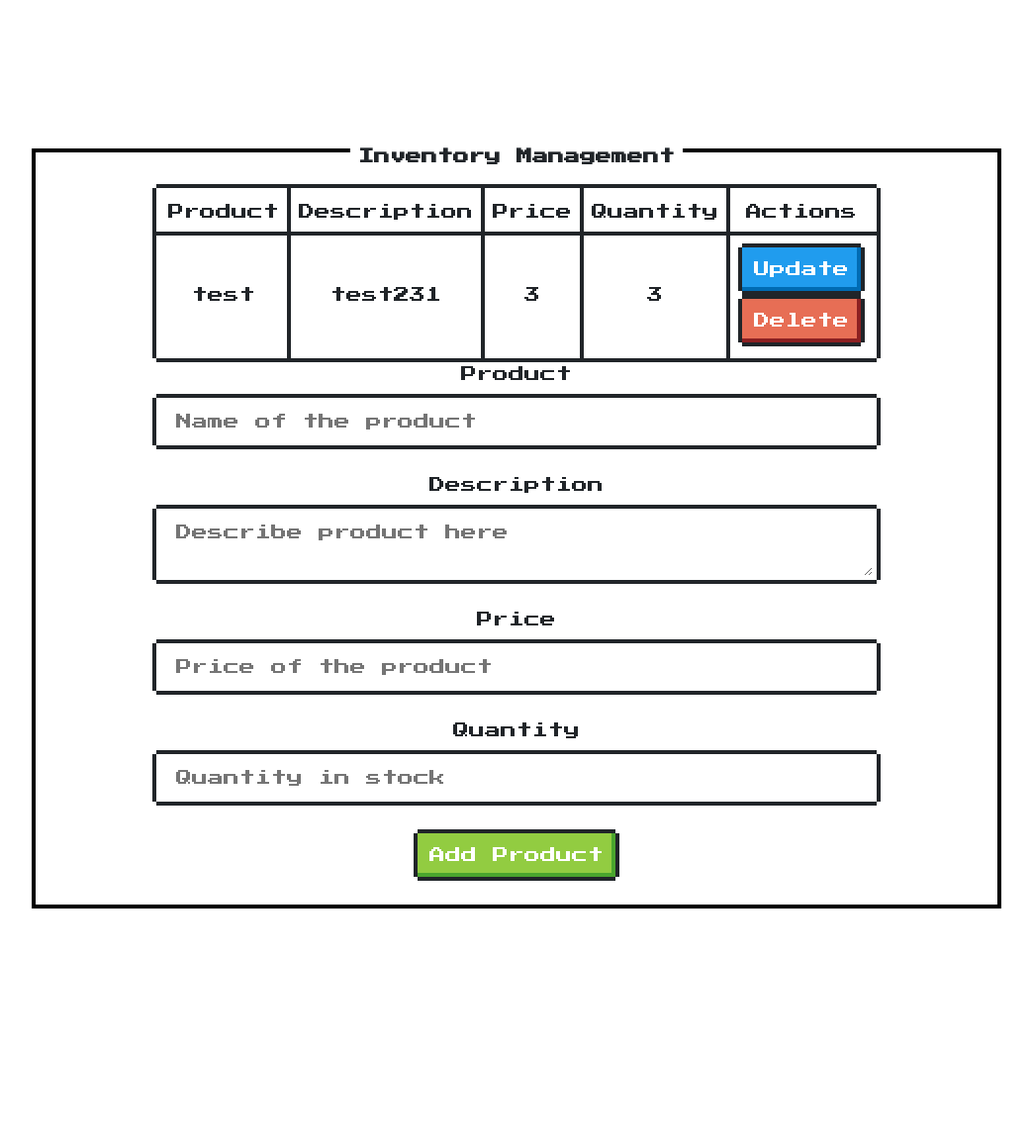
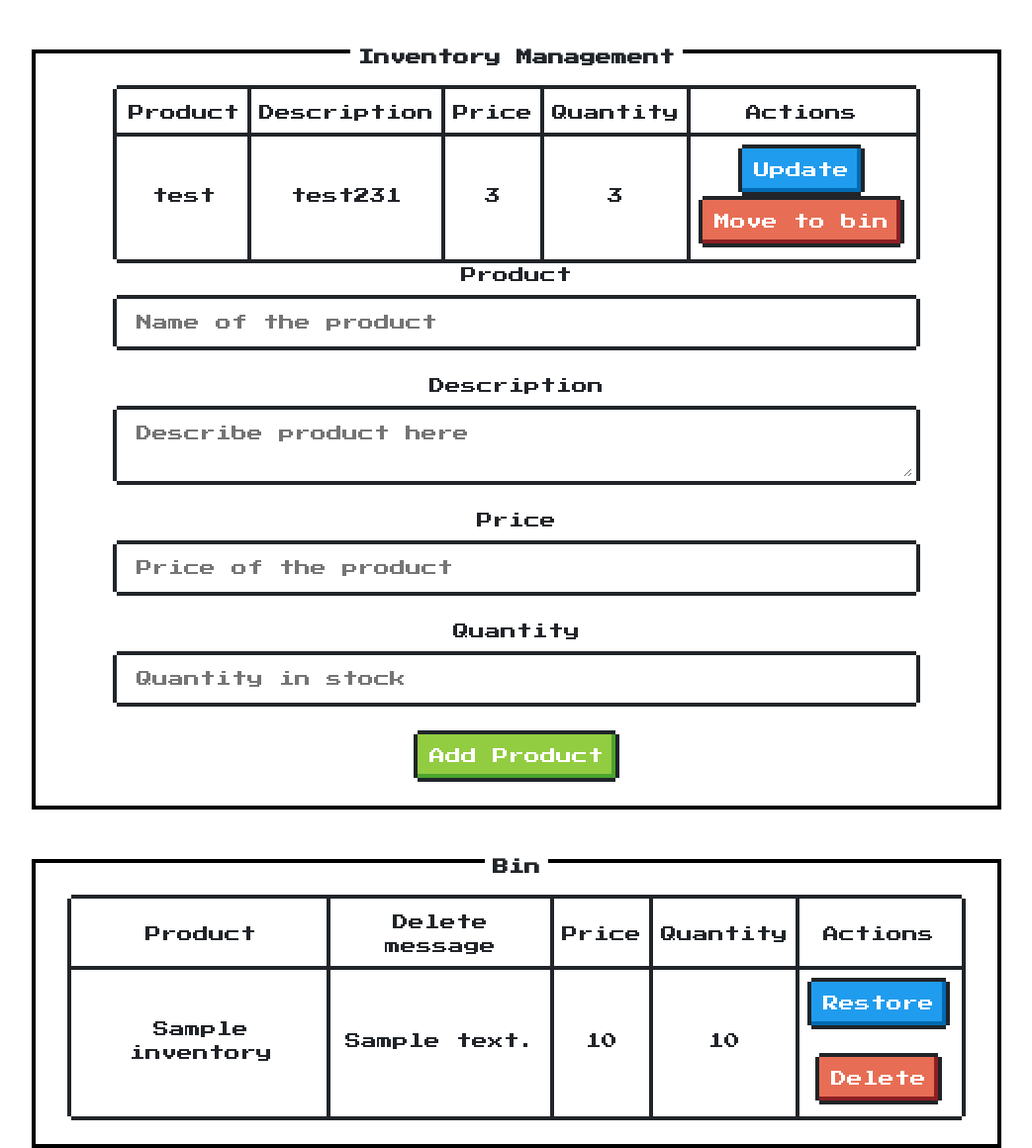
Before and after one commit to vinnieOrdobas/backend_nes, a Flask app: page / in a window 1280 px wide. Shown: the whole page at 99% size, without its empty margins (118-1161 px from the left). Before the commit the page ends 918 px from the top, so only its background shows below. Run offline with Flask 2, Linux system fonts and the light colour scheme; data comes from the database, SQL or seed files in the repository; both versions use the stored data as it was after the commit; tables that the repository leaves empty hold one stand-in row (values such as "Sample post").

Commit message:
created functions to restore products form the bin

```diff
--- a/app.py
+++ b/app.py
@@ -14,6 +14,18 @@ class Inventory(db.Model):
     price = db.Column(db.Integer, nullable=False)
     quantity = db.Column(db.Integer, default=1)
     date_created = db.Column(db.DateTime, default=datetime.utcnow)
+
+    def __repr__(self):
+        return '<Inventory %r>' % self.name
+
+class DeletedInventory(db.Model):
+    id = db.Column(db.Integer, primary_key=True)
+    name = db.Column(db.String(80), nullable=False)
+    description = db.Column(db.String(80), nullable=True)
+    price = db.Column(db.Integer, nullable=False)
+    quantity = db.Column(db.Integer, default=1)
+    date_created = db.Column(db.DateTime, default=datetime.utcnow)
+    reason_for_deletion = db.Column(db.String(80), nullable=False)
 
     def __repr__(self):
         return '<Inventory %r>' % self.name
@@ -36,12 +48,45 @@ def index():
             return 'There was an issue adding your product'
     else:
         products = Inventory.query.order_by(Inventory.date_created).all()
-        return render_template("index.html", products=products)
+        deleted_products = DeletedInventory.query.order_by(DeletedInventory.date_created).all()
+        return render_template("index.html", products=products, deleted_products = deleted_products)
 
+@app.route('/move_to_bin/<int:id>', methods=['GET', 'POST'])
+def move_to_bin(id):
+    if request.method == 'POST':
+        product_to_delete = Inventory.query.get_or_404(id)
+        deleted_inventory = DeletedInventory(name=product_to_delete.name, description=product_to_delete.description, price=product_to_delete.price, quantity=product_to_delete.quantity, reason_for_deletion=request.form['delete_reason'])
+        try:
+            db.session.add(deleted_inventory)
+            db.session.commit()
+            db.session.delete(product_to_delete)
+            db.session.commit()
+            return redirect('/')
+        except:
+            return 'There was an issue moving this product to the bin'
+    else:
+        return redirect('/')
+
+@app.route('/restore/<int:id>', methods=['GET', 'POST'])
+def restore(id):
+    if request.method == "POST":
+        product_to_restore = DeletedInventory.query.get_or_404(id)
+        restored_product = Inventory(name=product_to_restore.name, description=product_to_restore.description, price=product_to_restore.price, quantity=product_to_restore.quantity)
+
+        try:
+            db.session.add(restored_product)
+            db.session.commit()
+            db.session.delete(product_to_restore)
+            db.session.commit()
+            return redirect('/')
+        except:
+            return 'There was an issue restoring this product'
+    else:
+        return redirect('/')
 
 @app.route('/delete/<int:id>')
 def delete(id):
-    product_to_delete = Inventory.query.get_or_404(id)
+    product_to_delete = DeletedInventory.query.get_or_404(id)
 
     try:
         db.session.delete(product_to_delete)
--- a/static/css/main.css
+++ b/static/css/main.css
@@ -5,7 +5,7 @@ body {
 .container {
   max-width: 980px;
   margin: 0 auto;
-  margin-top: 150px;
+  margin-top: 50px;
 }
 
 .table {
@@ -21,6 +21,9 @@ body {
   display: flex;
 }
 
+.a-button {
+  color: white;
+}
 /* Dialog modals */
 .dialog-menu {
   display: flex;
--- a/templates/index.html
+++ b/templates/index.html
@@ -41,7 +41,7 @@
                                     </button>
                                     <br>
                                     <button type="button" class="nes-btn is-error" onclick="document.getElementById('dialog-rounded-delete-product-{{ product.id }}').showModal();">
-                                        Delete
+                                        Move to bin
                                     </button>
                                 </td>
                             </tr>
@@ -53,19 +53,19 @@
                         <form action="/" method="POST">
                             <label for="product_name">Product</label>
                             <br>
-                            <input type="text" name="product_name" id="product_name" placeholder="Name of the product" class="nes-input">
+                            <input type="text" name="product_name" id="product_name" placeholder="Name of the product" class="nes-input" required>
                             <br>
                             <label for="description">Description</label>
                             <br>
-                            <textarea rols="10" col="200" name="description" id="description" placeholder="Describe product here" class="nes-textarea"></textarea>
+                            <textarea rols="10" col="200" name="description" id="description" placeholder="Describe product here" class="nes-textarea" required></textarea>
                             <br>
                             <label for="product">Price</label>
                             <br>
-                            <input type="number" name="price" id="price" placeholder="Price of the product" class="nes-input">
+                            <input type="number" name="price" id="price" placeholder="Price of the product" class="nes-input" required>
                             <br>
                             <label for="quantity">Quantity</label>
                             <br>
-                            <input type="number" name="quantity" id="quantity" placeholder="Quantity in stock" class="nes-input">
+                            <input type="number" name="quantity" id="quantity" placeholder="Quantity in stock" class="nes-input" required>
                             <br>
                             <button type="submit" value="Add Product" class="nes-btn is-success">Add Product</button>
                         </form>
@@ -73,17 +73,17 @@
                 </div>
             </div>
         </div>
-    </div>
-    <!-- Dialog box -->
+        <!-- Product Dialog box -->
         {% for product in products %}
         <section>
             <dialog class="nes-dialog" id="dialog-rounded-delete-product-{{ product.id }}">
-          <form method="dialog">
-            <p class="title">Are you sure you want to delete this product?</p>
-            <p>Press confirm to delete or cancel to go back</p>
+              <form action="/move_to_bin/{{ product.id }}" method="POST">
+                <p class="title">Are you sure you want to move this product to the bin?</p>
+                <label for="delete_reason">Why?</label>
+                <textarea rols="10" col="200" name="delete_reason" id="delete_reason" class="nes-textarea" required> </textarea>
                 <menu class="dialog-menu">
-                <a href="/delete/{{ product.id }}" class="nes-btn is-primary">Confirm</a>
-              <button class="nes-btn is-error">Cancel</button>
+                    <button type="submit" class="nes-btn is-primary">Confirm</button>
+                    <a class="nes-btn" onclick="document.getElementById('dialog-rounded-delete-product-{{ product.id }}').close();">Cancel</a>
                 </menu>
               </form>
             </dialog>
@@ -114,4 +114,71 @@
             </dialog>
         </section>
         {% endfor %}
+        <!-- Bin table -->
+        <div class="container">
+            <div class="nes-container with-title is-centered">
+                <h1 class="title">Bin</h1>
+                {% if deleted_products|length < 1 %}
+                <p class="nes-balloon from-left nes-pointer">
+                    The bin is empty! Deleted products will appear here!
+                <div class="icon">
+                    <i class="nes-kirby"></i>
+                </div>
+                {% else %}
+                <div class="table">
+                    <div class="nes-table-responsive">
+                        <table class="nes-table is-bordered is-centered">
+                            <thead>
+                            <tr>
+                                <td>Product</td>
+                                <td>Delete message</td>
+                                <td>Price</td>
+                                <td>Quantity</td>
+                                <td>Actions</td>
+                            </tr>
+                            </thead>
+                            <tbody>
+                            {% for product in deleted_products %}
+                                <tr>
+                                    <td>{{ product.name }}</td>
+                                    <td>{{ product.description }}</td>
+                                    <td>{{ product.price }}</td>
+                                    <td>{{ product.quantity }}</td>
+                                    <td>
+                                        <form action="/restore/{{ product.id }}" method="POST">
+                                            <button type="submit" class="nes-btn is-primary">
+                                                Restore
+                                            </button>
+                                        </form>
+                                        <br>
+                                        <button type="button" class="nes-btn is-error" onclick="document.getElementById('dialog-rounded-delete-perm-product-{{ product.id }}').showModal();">
+                                            Delete
+                                        </button>
+                                    </td>
+                                </tr>
+                            {% endfor %}
+                            </tbody>
+                        </table>
+                    </div>
+                </div>
+                {% endif %}
+            </div>
+        </div>
+        <!-- Bin dialog box -->
+        {% for product in deleted_products %}
+        <section>
+            <dialog class="nes-dialog" id="dialog-rounded-delete-perm-product-{{ product.id }}">
+              <form method="dialog">
+                <p class="title">Are you sure you to permanently delete this product?</p>
+                <menu class="dialog-menu">
+                    <a href="/delete/{{ product.id }}" class="nes-btn is-error">
+                        Delete
+                    </a>
+                  <button class="nes-btn is-primary">Cancel</button>
+                </menu>
+              </form>
+            </dialog>
+        </section>
+        {% endfor %}
+    </div>
 {% endblock %}
```
Also changed, not shown: test.db. Lines whose indentation alone changed are shown as unchanged.
